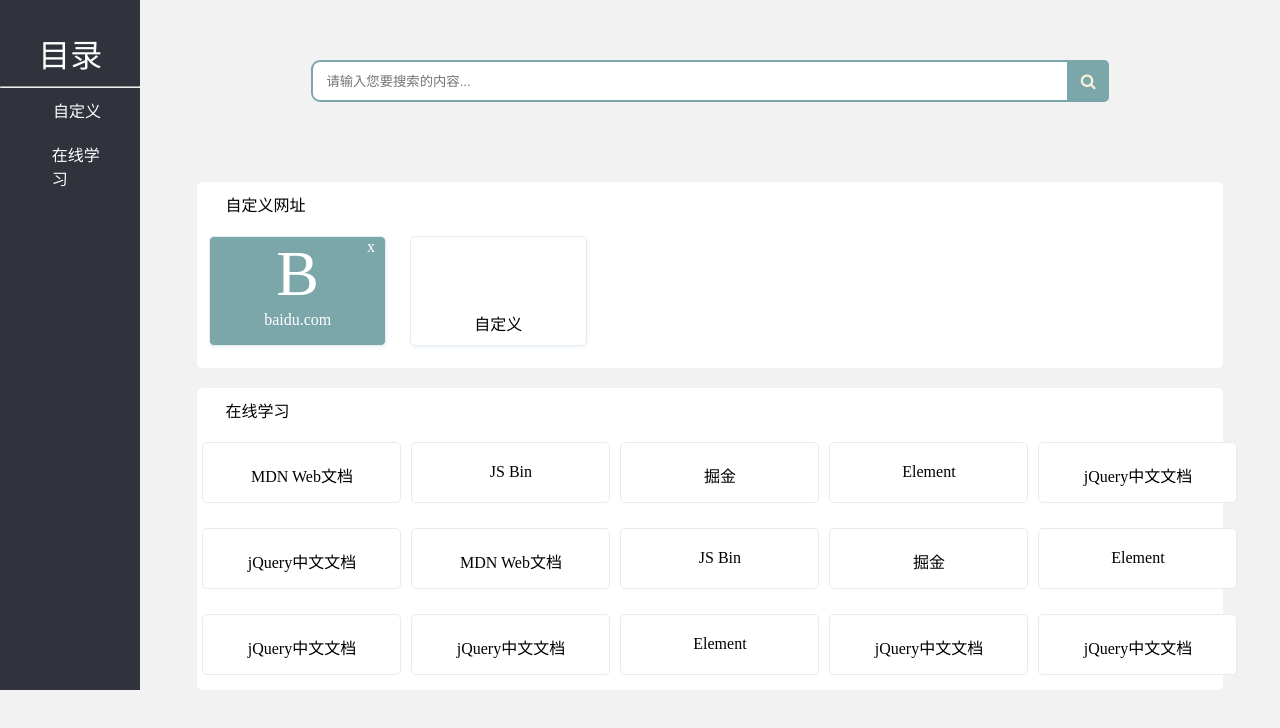
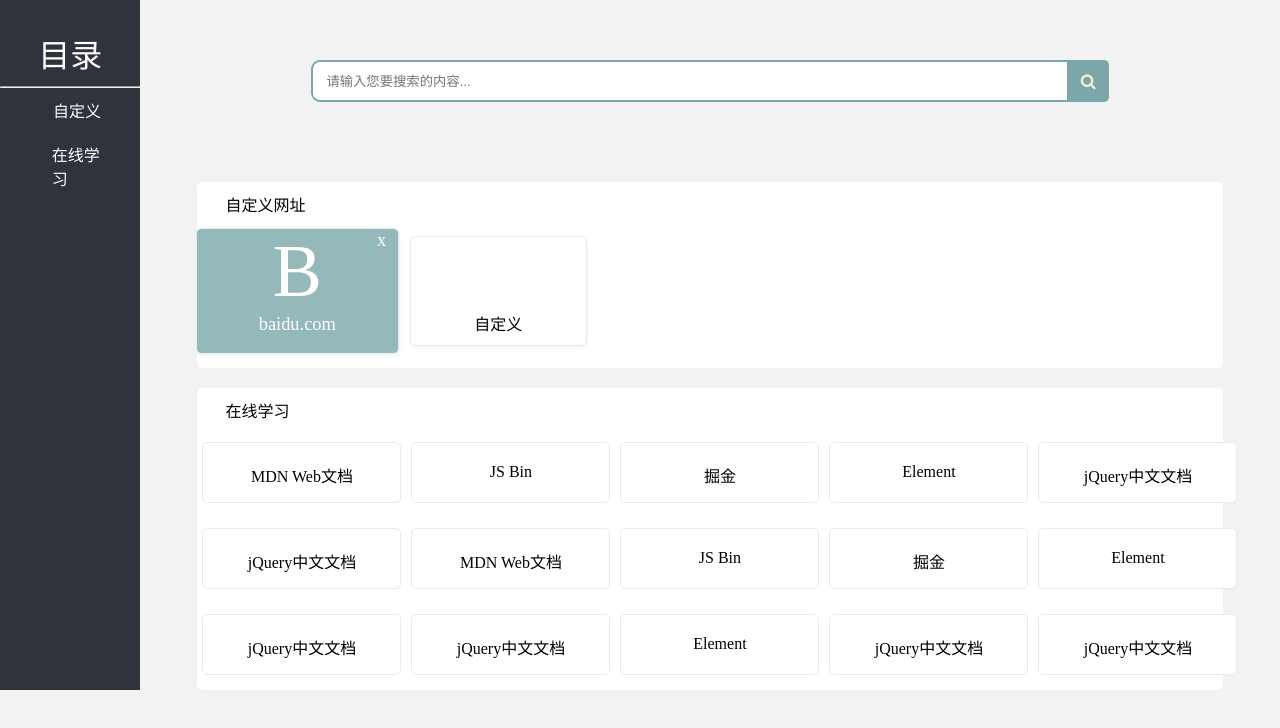
Before and after one commit to qianqian-wang/nav, a website: page src/index.html in a window 1280 px wide. In both pictures the pointer is over the element 297 px from the left and 291 px from the top of the page. Drawn offline with nearby package versions, Linux system fonts and the light colour scheme.

Commit message:
加了个放大样式

```diff
--- a/src/style.css
+++ b/src/style.css
@@ -108,6 +108,9 @@ button {
   background: #7ba7ab;
   cursor: pointer;
   color: white;
+  opacity:0.8;
+  transform: scale(1.15);
+
 }
 
 @media (min-width: 768px){
```
Also changed, not shown: dist/index.html, 2 other files.
